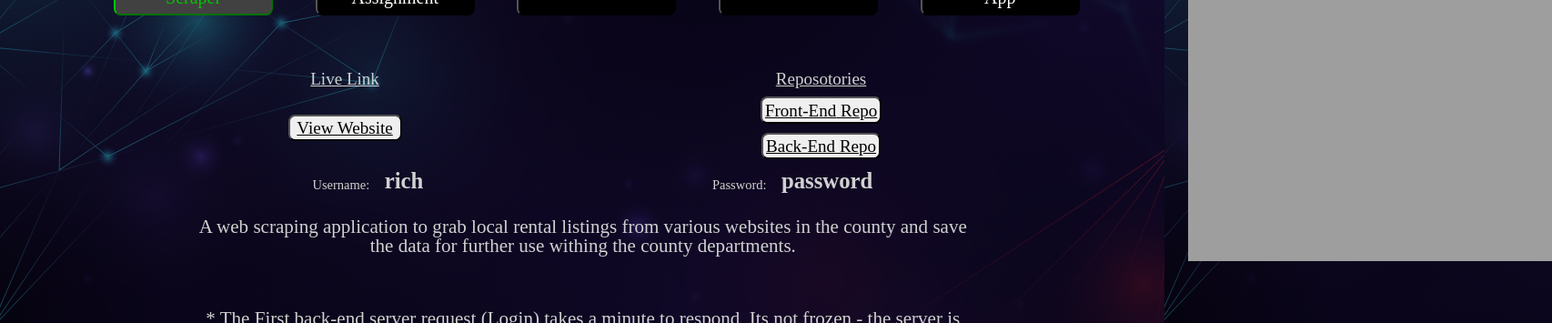
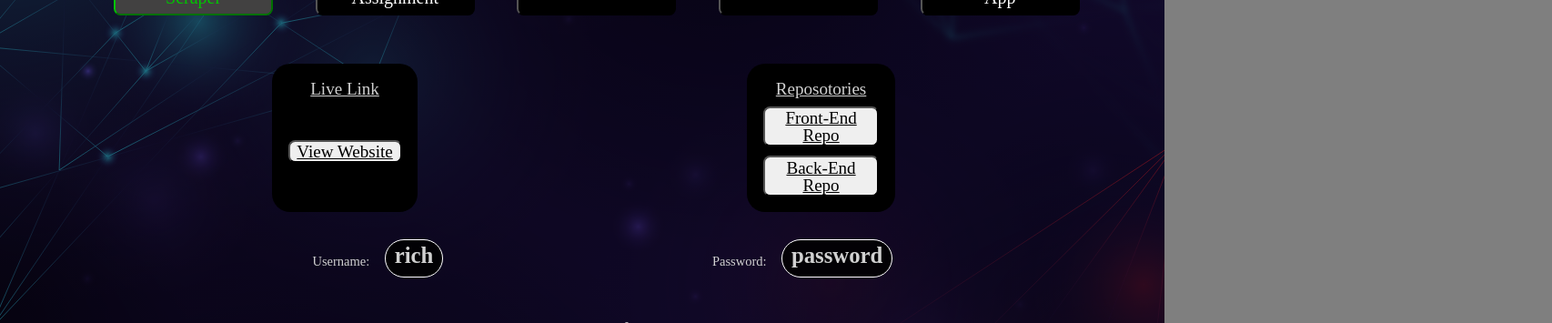
Before and after one commit to kDuffy93/sveltePortfolio, a SvelteKit app: page /projects in a window 1280 px wide. Shown: the part 178-533 px from the top of the page at 91% size, 1706 px wide, since content can reach past the window. Built offline with nearby package versions, Linux system fonts and the light colour scheme; grey boxes are pictures that could not be loaded.

Commit message:
finalised styling

```diff
--- a/src/components/pages/about/about.svelte
+++ b/src/components/pages/about/about.svelte
@@ -47,7 +47,7 @@
 	}
 
 
-	@media screen and (max-width: 900px) {
+	@media screen and (max-width: 1075px) {
 		.aboutContainer {
 			grid-template-columns: 35% 65%;
 			grid-template-areas:
@@ -81,7 +81,8 @@
 		grid-area: resume;
 		width: 100%;
 		display: flex;
-		justify-content: flex-end;
+		justify-content: center;
+
 	}
 	.resume > iframe {
 		aspect-ratio: 0.75;
@@ -104,5 +105,6 @@
 		grid-area: short;
 		max-width: 95%;
 		text-align: center;
+		justify-self: center;
 	}
 </style>
--- a/src/components/pages/projects/projects.svelte
+++ b/src/components/pages/projects/projects.svelte
@@ -249,7 +249,7 @@
 			border-radius: 0 5px 5px 0; /* Rounded corners on the top right and bottom right side */
 		}
 		#mySidenav button::after {
-			content: url($Assets/SVG/right-arrow.svg);
+			content: src('/static/Assets/right-arrow.svg');
 			position: absolute;
 			left: 102%;
 		}
@@ -339,6 +339,8 @@ min-height: 6ch;
 		grid-template-columns: repeat(4, 25%);
 		align-items: center;
 		justify-self: flex-start;
+		margin: 5px 0 25px 0;
+
 	}
 	label {
 		font-size: calc(12px + (14 - 12) * (100vw - 320px) / (1080 - 320));
@@ -346,12 +348,19 @@ min-height: 6ch;
 		justify-self: flex-end;
 		padding-right: 7.5%;
 		margin-top: 3%;
+		box-sizing:content-box;
+
+
 	}
 	.authContainer > p {
 		font-size: calc(21px + (24 - 21) * (100vw - 320px) / (1080 - 320));
 		height: fit-content;
 		font-weight: bold;
 		justify-self: flex-start;
+		background-color: rgba(0, 0, 0, 0.859);
+		border-radius: 25px;
+		padding: 5px 10px 10px 10px;
+		border: 1px solid white;
 	}
 
 	.details > .liveLinkContainer {
@@ -361,8 +370,13 @@ min-height: 6ch;
 	.details > .reposContainer {
 		display: flex;
 		flex-direction: column;
-		padding: 2% 4% 2% 4%;
+		padding: 5% 5% 5% 5%;
+		border-radius: 20px;
 		justify-content: flex-start;
+		width: fit-content;
+justify-self: center;
+background-color: black;
+margin-bottom: 25px;
 	}
 	.buttonContainer {
 		display: flex;
@@ -406,9 +420,5 @@ min-height: 6ch;
 		margin-bottom: 5vh;
 	}
 
-	.authContainer {
-		display: grid;
-		grid-template-columns: 40% 60%;
-		margin: 5px 0 5px 0;
-	}
+
 </style>
```
